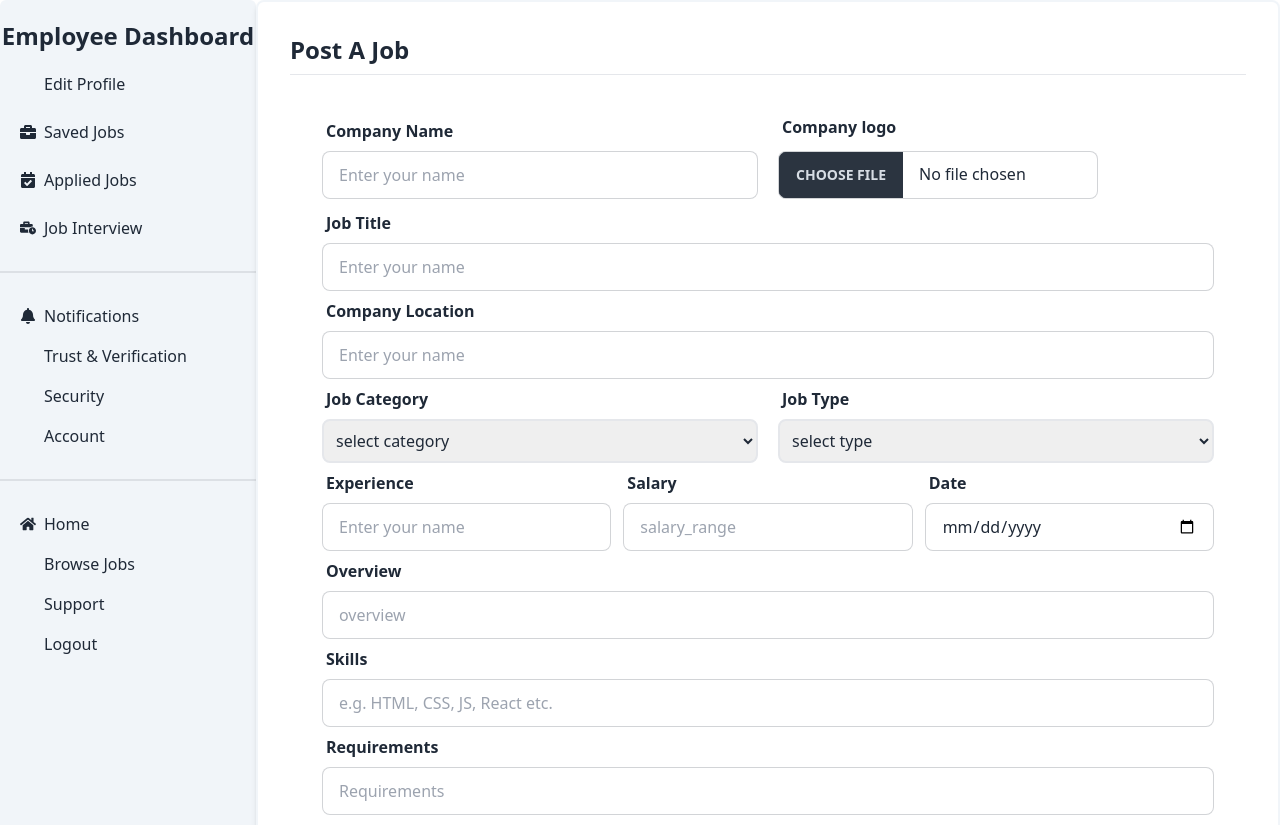
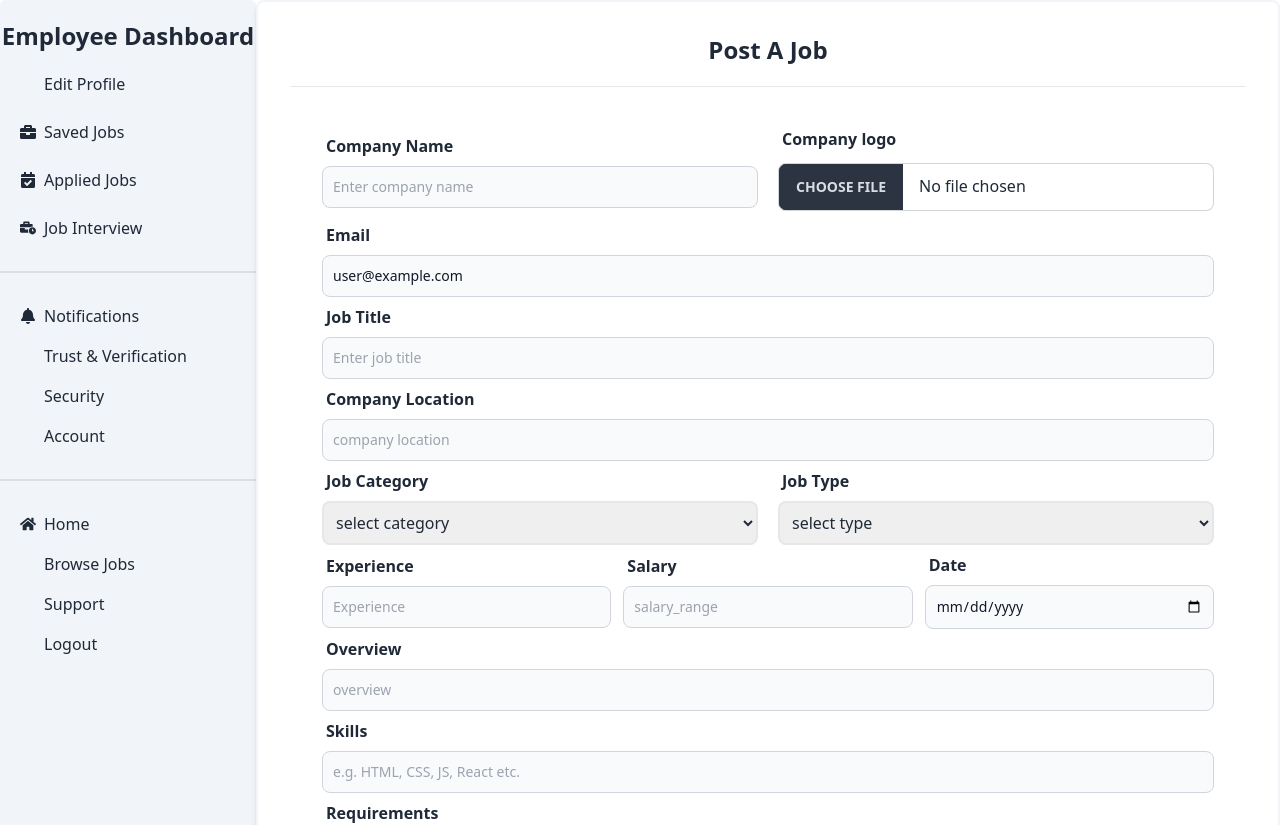
Before and after one commit to Mahbub2027/task-hut-client, a React (Vite) app: page /dashboard/postAJob in a window 1280 px wide. Shown: the top 825 px of the page. Built offline with nearby package versions, Linux system fonts and the light colour scheme; no server answers; sample sign-in values are in the browser's storage; some icons are missing.

Commit message:
company post added

```diff
--- a/src/Pages/Dashboard/Company/PostAJob/PostAJob.jsx
+++ b/src/Pages/Dashboard/Company/PostAJob/PostAJob.jsx
@@ -2,6 +2,8 @@ import React from 'react';
 import { useForm } from 'react-hook-form';
 import useAxiosPublic from '../../../../hooks/useAxiosPublic';
 import Swal from 'sweetalert2';
+import useAuth from '../../../../hooks/useAuth';
+import { useNavigate } from 'react-router-dom';
 
 const image_hosting_key = import.meta.env.VITE_image_hosting_key;
 const image_hosting_api = `https://api.imgbb.com/1/upload?key=${image_hosting_key}`;
@@ -9,6 +11,8 @@ const image_hosting_api = `https://api.imgbb.com/1/upload?key=${image_hosting_ke
 const PostAJob = () => {
     const { register, handleSubmit, reset, formState: { errors } } = useForm()
     const axiosPublic = useAxiosPublic();
+    const {user} = useAuth();
+    const navigate = useNavigate();
 
     const onSubmit = async (data) => {
         console.log(data)
@@ -25,6 +29,7 @@ const PostAJob = () => {
                 company_name: data.company_name,
                 company_logo: res.data.data.display_url,
                 job_title: data.job_title,
+                email: data.email,
                 location: data.location,
                 category: data.category,
                 job_type: data.job_type,
@@ -48,6 +53,7 @@ const PostAJob = () => {
                     showConfirmButton: false,
                     timer: 1500
                   });
+                  navigate('/findJobs')
             }
     }
 }
@@ -55,7 +61,7 @@ const PostAJob = () => {
 
 return (
     <div className='p-8'>
-        <h2 className='font-bold text-2xl pb-2'>Post A Job</h2>
+        <h2 className='font-bold text-2xl pb-5 text-center'>Post A Job</h2>
         <hr className="dark:opacity-50" />
         <div className='p-8 space-y-6'>
             {/* <p className='w-full font-medium text-xl pb-2'>Create Post</p> */}
@@ -63,38 +69,47 @@ return (
                 <form onSubmit={handleSubmit(onSubmit)}>
                     {/* name & logo */}
                     <div className="flex flex-row items-center gap-5">
-                        <div className="form-control w-full">
+                        <div className="w-full form-control">
                             <label className="label">
                                 <span className="label-text font-bold text-base">Company Name</span>
                             </label>
-                            <input type="text" {...register("company_name", { required: true })} placeholder="Enter your name" className="input input-bordered" required />
+                            <input type="text" {...register("company_name", { required: true })} placeholder="Enter company name"
+                            className="basis-3/6 bg-gray-50 border border-gray-300 text-gray-900 text-sm rounded-lg outline-none focus:ring-blue-500 focus:border-blue-500 w-full p-2.5 dark:bg-gray-700 dark:border-gray-600 dark:placeholder-gray-400 dark:text-white dark:focus:ring-blue-500 dark:focus:border-blue-500" required />
                             {errors.company_name && <span className="text-red-500">This field is required</span>}
                         </div>
                         <div className="form-control w-full">
                             <label className="label">
                                 <span className="label-text font-bold text-base">Company logo</span>
                             </label>
-                            <input {...register('image')} type="file"
-                            className="file-input file-input-bordered my-1 w-full max-w-xs" />
-                            {/* <input type="text" {...register("company_logo")} placeholder="Enter your name" className="input input-bordered" required /> */}
-                            {/* {errors.name && <span className="text-red-500">This field is required</span>} */}
+                            <input {...register('image', {required: true})} type="file"
+                            className="file-input file-input-bordered my-1 " />
+                            {/* <input type="text" {...register("company_logo")} placeholder="Enter your name" className="basis-3/6 bg-gray-50 border border-gray-300 text-gray-900 text-sm rounded-lg outline-none focus:ring-blue-500 focus:border-blue-500 w-full p-2.5 dark:bg-gray-700 dark:border-gray-600 dark:placeholder-gray-400 dark:text-white dark:focus:ring-blue-500 dark:focus:border-blue-500" required /> */}
+                            {errors.image && <span className="text-red-500">This field is required</span>}
                         </div>
                     </div>
-                    {/* job title */}
+                    {/* email &  job title */}
+                    <div className="form-control">
+                        <label className="label">
+                            <span className="label-text font-bold text-base">Email</span>
+                        </label>
+                        <input type="email" {...register("email", { required: true })} value={user?.email}
+                        placeholder="email" className="basis-3/6 bg-gray-50 border border-gray-300 text-gray-900 text-sm rounded-lg outline-none focus:ring-blue-500 focus:border-blue-500 w-full p-2.5 dark:bg-gray-700 dark:border-gray-600 dark:placeholder-gray-400 dark:text-white dark:focus:ring-blue-500 dark:focus:border-blue-500" required />
+                        {errors.email && <span className="text-red-500">This field is required</span>}
+                    </div>
                     <div className="form-control">
                         <label className="label">
                             <span className="label-text font-bold text-base">Job Title</span>
                         </label>
-                        <input type="text" {...register("job_title", { required: true })} placeholder="Enter your name" className="input input-bordered " required />
-                        {errors.name && <span className="text-red-500">This field is required</span>}
+                        <input type="text" {...register("job_title", { required: true })} placeholder="Enter job title" className="basis-3/6 bg-gray-50 border border-gray-300 text-gray-900 text-sm rounded-lg outline-none focus:ring-blue-500 focus:border-blue-500 w-full p-2.5 dark:bg-gray-700 dark:border-gray-600 dark:placeholder-gray-400 dark:text-white dark:focus:ring-blue-500 dark:focus:border-blue-500" required />
+                        {errors.job_title && <span className="text-red-500">This field is required</span>}
                     </div>
                     {/* location */}
                     <div className="form-control">
                         <label className="label">
                             <span className="label-text font-bold text-base">Company Location</span>
                         </label>
-                        <input type="text" {...register("location", { required: true })} placeholder="Enter your name" className="input input-bordered" required />
-                        {errors.name && <span className="text-red-500">This field is required</span>}
+                        <input type="text" {...register("location", { required: true })} placeholder="company location" className="basis-3/6 bg-gray-50 border border-gray-300 text-gray-900 text-sm rounded-lg outline-none focus:ring-blue-500 focus:border-blue-500 w-full p-2.5 dark:bg-gray-700 dark:border-gray-600 dark:placeholder-gray-400 dark:text-white dark:focus:ring-blue-500 dark:focus:border-blue-500" required />
+                        {errors.location && <span className="text-red-500">This field is required</span>}
                     </div>
                     {/* category & type */}
                     <div className="flex items-center gap-5">
@@ -130,7 +145,7 @@ return (
                                 <span className="label-text font-bold text-base">Experience</span>
                             </label>
                             <input type="text" {...register("experience")}
-                                placeholder="Enter your name" className="input input-bordered" />
+                                placeholder="Experience" className="basis-3/6 bg-gray-50 border border-gray-300 text-gray-900 text-sm rounded-lg outline-none focus:ring-blue-500 focus:border-blue-500 w-full p-2.5 dark:bg-gray-700 dark:border-gray-600 dark:placeholder-gray-400 dark:text-white dark:focus:ring-blue-500 dark:focus:border-blue-500" />
                             {/* {errors.name && <span className="text-red-500">This field is required</span>} */}
                         </div>
                         <div className="form-control w-full">
@@ -138,7 +153,7 @@ return (
                                 <span className="label-text font-bold text-base">Salary</span>
                             </label>
                             <input type="text" {...register("salary_range", { required: true })}
-                                placeholder="salary_range" className="input input-bordered" required />
+                                placeholder="salary_range" className="basis-3/6 bg-gray-50 border border-gray-300 text-gray-900 text-sm rounded-lg outline-none focus:ring-blue-500 focus:border-blue-500 w-full p-2.5 dark:bg-gray-700 dark:border-gray-600 dark:placeholder-gray-400 dark:text-white dark:focus:ring-blue-500 dark:focus:border-blue-500" required />
                             {errors.name && <span className="text-red-500">This field is required</span>}
                         </div>
                         <div className="form-control w-full">
@@ -146,7 +161,7 @@ return (
                                 <span className="label-text font-bold text-base">Date</span>
                             </label>
                             <input type="date" {...register("date", { required: true })}
-                                placeholder="date" className="input input-bordered" required />
+                                placeholder="date" className="basis-3/6 bg-gray-50 border border-gray-300 text-gray-900 text-sm rounded-lg outline-none focus:ring-blue-500 focus:border-blue-500 w-full p-2.5 dark:bg-gray-700 dark:border-gray-600 dark:placeholder-gray-400 dark:text-white dark:focus:ring-blue-500 dark:focus:border-blue-500" required />
                             {errors.name && <span className="text-red-500">This field is required</span>}
                         </div>
                     </div>
@@ -156,7 +171,7 @@ return (
                             <span className="label-text font-bold text-base">Overview</span>
                         </label>
                         <input type="text" {...register("overview")}
-                            placeholder="overview" className="input input-bordered" />
+                            placeholder="overview" className="basis-3/6 bg-gray-50 border border-gray-300 text-gray-900 text-sm rounded-lg outline-none focus:ring-blue-500 focus:border-blue-500 w-full p-2.5 dark:bg-gray-700 dark:border-gray-600 dark:placeholder-gray-400 dark:text-white dark:focus:ring-blue-500 dark:focus:border-blue-500" />
                         {/* {errors.name && <span className="text-red-500">This field is required</span>} */}
                     </div>
                     {/* skills */}
@@ -165,7 +180,8 @@ return (
                             <span className="label-text font-bold text-base">Skills</span>
                         </label>
                         <input type="text" {...register("skills")}
-                            placeholder="e.g. HTML, CSS, JS, React etc." className="input input-bordered" />
+                            placeholder="e.g. HTML, CSS, JS, React etc."
+                            className="basis-3/6 bg-gray-50 border border-gray-300 text-gray-900 text-sm rounded-lg outline-none focus:ring-blue-500 focus:border-blue-500 w-full p-2.5 dark:bg-gray-700 dark:border-gray-600 dark:placeholder-gray-400 dark:text-white dark:focus:ring-blue-500 dark:focus:border-blue-500" />
                         {/* {errors.name && <span className="text-red-500">This field is required</span>} */}
                     </div>
                     {/* requirements */}
@@ -174,7 +190,8 @@ return (
                             <span className="label-text font-bold text-base">Requirements</span>
                         </label>
                         <input type="text" {...register("requirements")}
-                            placeholder="Requirements" className="input input-bordered" />
+                            placeholder="Requirements"
+                            className="basis-3/6 bg-gray-50 border border-gray-300 text-gray-900 text-sm rounded-lg outline-none focus:ring-blue-500 focus:border-blue-500 w-full p-2.5 dark:bg-gray-700 dark:border-gray-600 dark:placeholder-gray-400 dark:text-white dark:focus:ring-blue-500 dark:focus:border-blue-500" />
                         {/* {errors.name && <span className="text-red-500">This field is required</span>} */}
                     </div>
                     {/* responsibilities, */}
@@ -183,7 +200,9 @@ return (
                             <span className="label-text font-bold text-base">Responsibilities</span>
                         </label>
                         <input type="text" {...register("responsibilities")}
-                            placeholder="Responsibilities" className="input input-bordered" />
+                            placeholder="Responsibilities"
+                            className="basis-3/6 bg-gray-50 border border-gray-300 text-gray-900 text-sm rounded-lg outline-none focus:ring-blue-500 focus:border-blue-500 w-full p-2.5 dark:bg-gray-700 dark:border-gray-600 dark:placeholder-gray-400 dark:text-white dark:focus:ring-blue-500 dark:focus:border-blue-500"
+                            />
                         {/* {errors.name && <span className="text-red-500">This field is required</span>} */}
                     </div>
 
--- a/src/Pages/FindCompany/CompanyCard/CompanyCard.jsx
+++ b/src/Pages/FindCompany/CompanyCard/CompanyCard.jsx
@@ -8,7 +8,10 @@ const CompanyCard = ({ company }) => {
         <div className=' border rounded-lg gap-10 p-5 shadow-lg'>
             <Link to={`/companyDetails/${_id}`}><p><img className=' h-24 rounded-lg' src={company_logo} alt="" /></p></Link>
             <h2 className='text-xl font-bold'>{company_name}</h2>
-            <p>{about}</p>
+            {
+                about.length > 200 ? <p>{about.slice(0,150)}</p>  :
+                <p>{about}</p>
+            }
         </div>
     );
 };
--- a/src/Pages/FindEmployee/Employee/Employees.jsx
+++ b/src/Pages/FindEmployee/Employee/Employees.jsx
@@ -1,4 +1,5 @@
 import React from 'react';
+import { Link } from 'react-router-dom';
 
 const Employees = ({employee}) => {
     const {_id, name, email, image} = employee;
@@ -8,6 +9,7 @@ const Employees = ({employee}) => {
             <span><img className='w-24 h-24 rounded-full' src={image} alt="" /></span>
             <p>Name: {name}</p>
             <p>Email: {email}</p>
+            <Link to={`/employeeDetails/${_id}`}><button className='btn btn-info'>View Details</button></Link>
         </div>
     );
 };
--- /dev/null
+++ b/src/Pages/FindEmployee/EmployeeDetails/EmployeeDetails.jsx
@@ -0,0 +1,14 @@
+import React from 'react';
+import { useLoaderData } from 'react-router-dom';
+
+const EmployeeDetails = () => {
+    const {name, image, email} = useLoaderData();
+    return (
+        <div className='w-11/12 mx-auto my-10'>
+            <span><img className='w-40 h-40 rounded-lg' src={image} alt="" /></span>
+            <h2 className='text-2xl font-bold'>{name}</h2>
+        </div>
+    );
+};
+
+export default EmployeeDetails;
--- a/src/Routes/Routes.jsx
+++ b/src/Routes/Routes.jsx
@@ -37,6 +37,7 @@ import JobDetails from "../Pages/FindJobs/JobDetails/JobDetails";
 import AllCompanies from "../Pages/FindCompany/AllCompanies";
 import CompanyDetails from "../Pages/FindCompany/CompanyDetails/CompanyDetails";
 import AllReviews from "../Pages/AllReviews/AllReviews";
+import EmployeeDetails from "../Pages/FindEmployee/EmployeeDetails/EmployeeDetails";
 
 
 export const router = createBrowserRouter([
@@ -83,6 +84,11 @@ export const router = createBrowserRouter([
       {
         path: '/findEmployee',
         element: <FindEmployee></FindEmployee>
+      },
+      {
+        path: '/employeeDetails/:id',
+        element: <EmployeeDetails></EmployeeDetails>,
+        loader: ({params})=> fetch(`http://localhost:5000/users/${params.id}`)
       },
       {
         path:'/testemployee',
```
Also changed, not shown: src/Pages/Dashboard/Company/CompanyPosts/CompanyPosts.jsx (+63 -2 lines), src/Pages/FindJobs/FindJobs.jsx (+7 -7 lines), .eslintrc.cjs.
